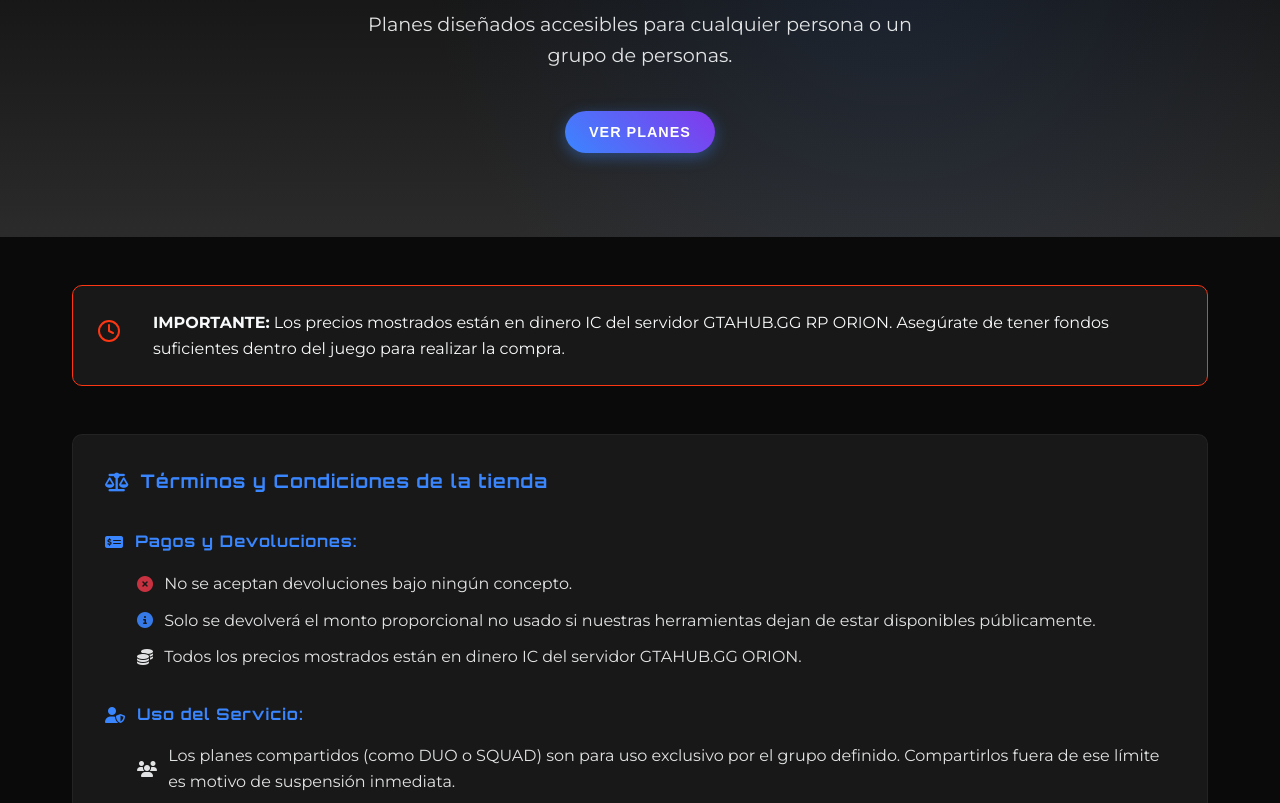
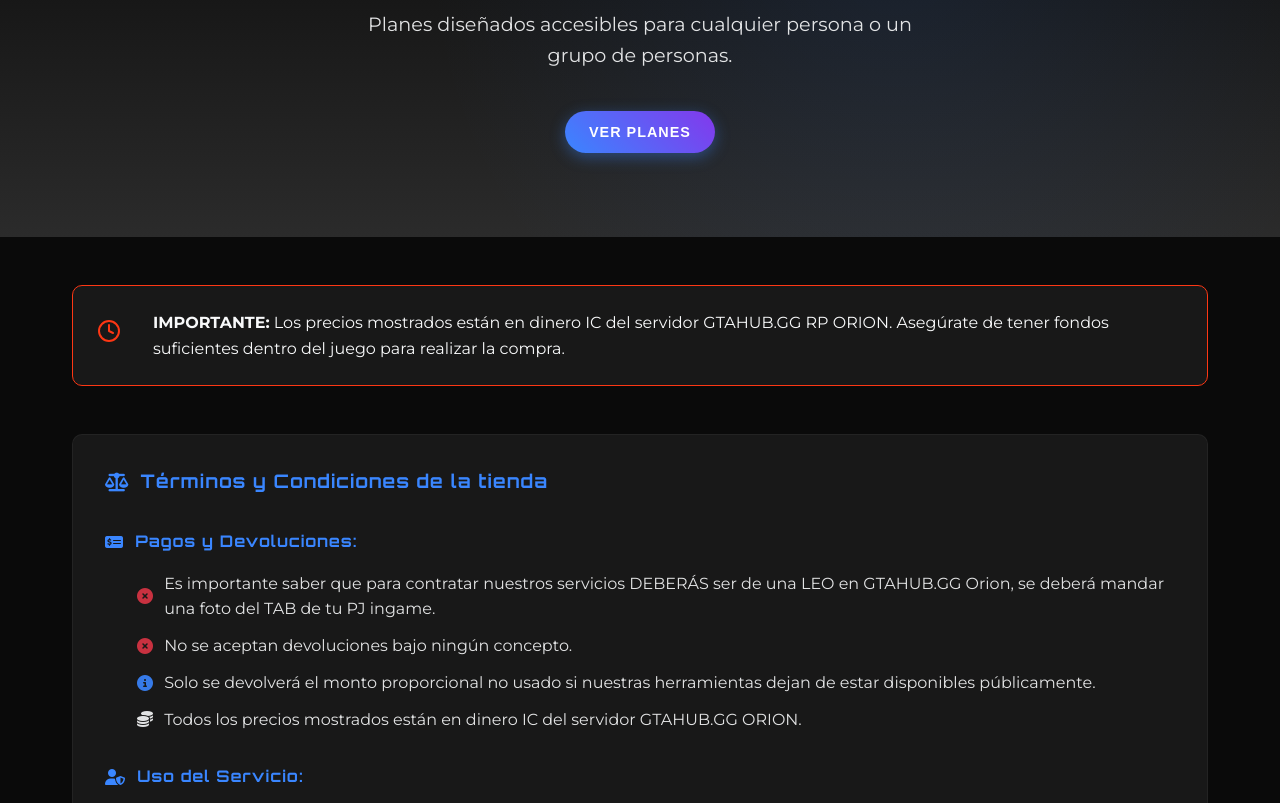
Before and after one commit to sergiooomdz/FastRadio, a plain HTML site: page precios.html in a window 1280 px wide. Shown: the part 243-1046 px from the top of the page. Drawn offline with nearby package versions, Linux system fonts and the light colour scheme; a script that the page names is missing.

Commit message:
Add files via upload

```diff
--- a/precios.html
+++ b/precios.html
@@ -580,6 +580,7 @@
             <div class="term-category">
                 <h4><i class="fas fa-money-check-alt"></i> Pagos y Devoluciones:</h4>
                 <ul>
+                    <li><i class="fas fa-times-circle term-no"></i> Es importante saber que para contratar nuestros servicios DEBERÁS ser de una LEO en GTAHUB.GG Orion, se deberá mandar una foto del TAB de tu PJ ingame.</li>
                     <li><i class="fas fa-times-circle term-no"></i> No se aceptan devoluciones bajo ningún concepto.</li>
                     <li><i class="fas fa-info-circle term-info"></i> Solo se devolverá el monto proporcional no usado si nuestras herramientas dejan de estar disponibles públicamente.</li>
                     <li><i class="fas fa-coins"></i> Todos los precios mostrados están en dinero IC del servidor GTAHUB.GG ORION.</li>
```
